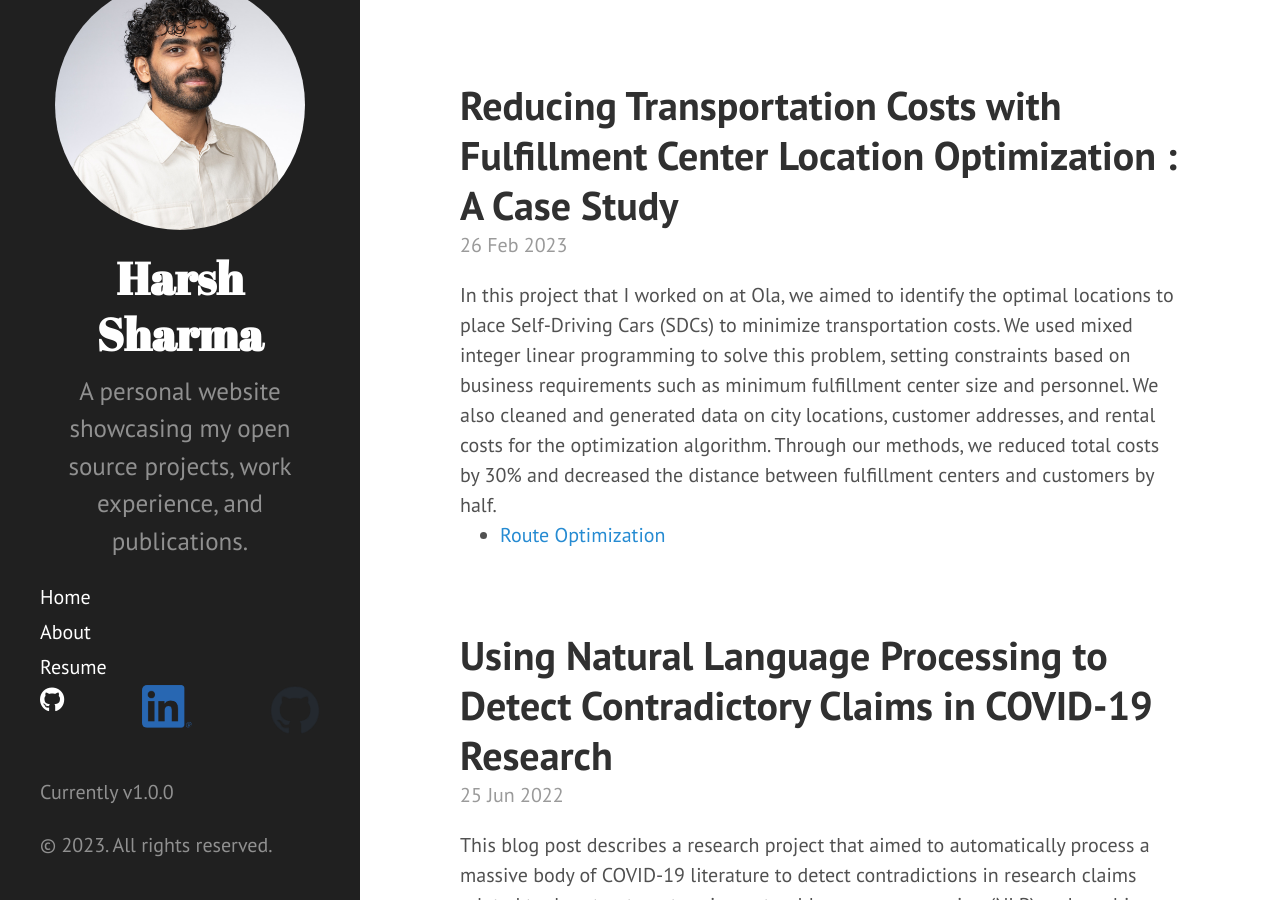
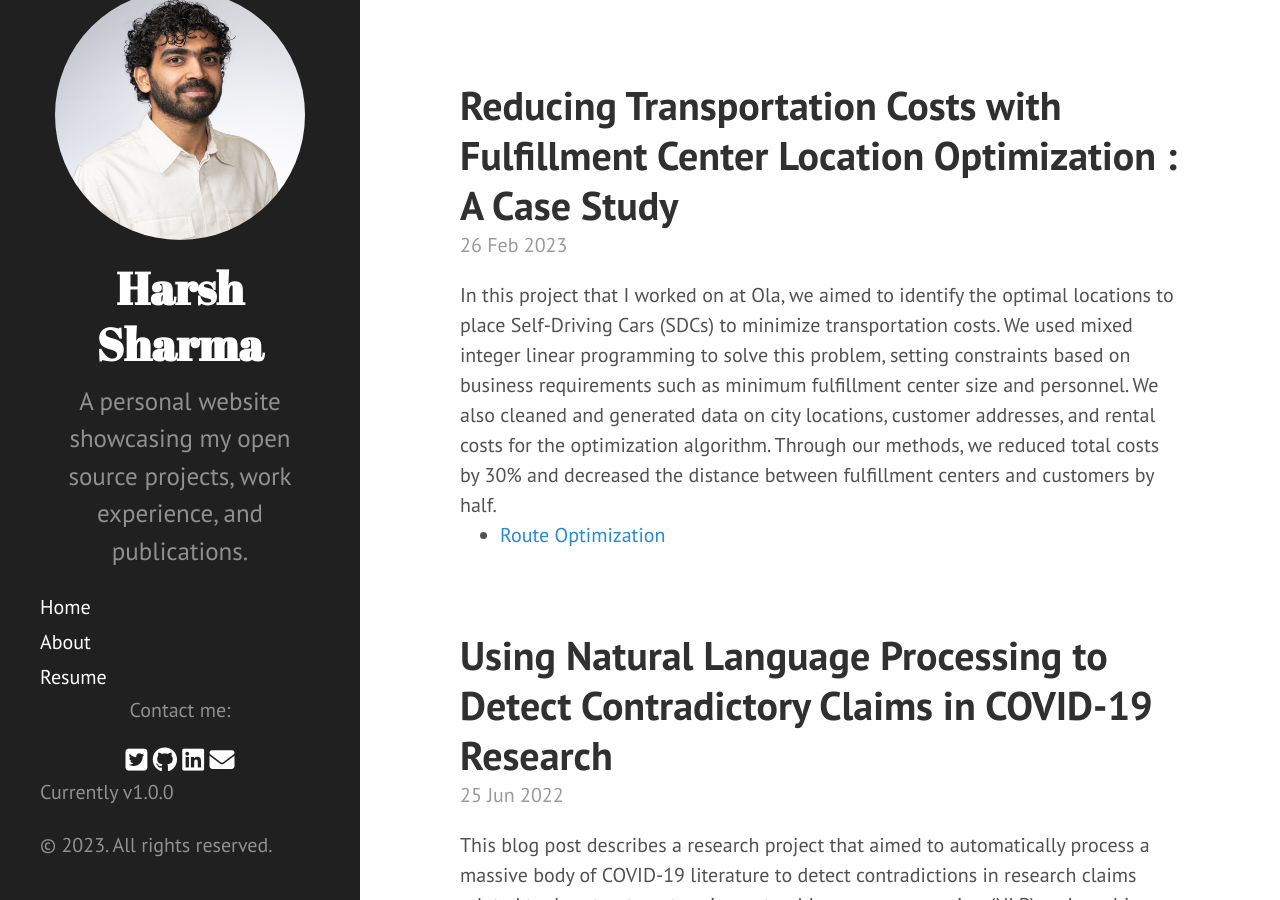
Before and after one commit to 97harsh/97harsh.github.io, a Jekyll site: the page built from index.html, in a window 1280 px wide and 900 px high. Built offline with Jekyll 4.4.1, drawn with Linux system fonts in a browser that asks for light colours; nearby versions of some CDN libraries; library files that are not in the unit come from our copies; Markdown is read by kramdown in place of the engine named in the settings; the list of posts is cut into pages by our own code.

Commit message:
sidebar modify

```diff
--- a/_includes/sidebar.html
+++ b/_includes/sidebar.html
@@ -22,19 +22,30 @@
           {% endif %}
         {% endif %}
       {% endfor %}
-      <div class="sidebar-social">
+      <div class="sidebar-item" id="contact-list" style="text-align:center">
+
+        <p>
+          Contact me:
+        </p>
+
+    <!--For future reference icons are being drawn from font awesome  (hence fa-stuff classes) -->
+
+        <a href="https://www.twitter.com/{{ site.author.twitter }}">
+          <i class="fa fa-twitter-square fa-lg"></i>
+        </a>
 
         <a href="https://www.github.com/{{ site.author.github }}">
           <i class="fa fa-github fa-lg"></i>
         </a>
 
-        <a href="https://www.linkedin.com/in/sharma97/" target="_blank">
-          <img src="{{ site.baseurl }}/assets/images/linkedin-logo.png" alt="LinkedIn" style="max-width: 50px;">
+        <a href="https://www.linkedin.com/in/{{ site.author.linkedin }}">
+          <i class="fa fa-linkedin-square fa-lg"></i>
         </a>
 
-        <a href="https://github.com/97harsh" target="_blank">
-          <img src="{{ site.baseurl }}/assets/images/github-logo.png" alt="GitHub" style="max-width: 50px;">
+        <a href="mailto: {{ site.author.email }}">
+          <i class="fa fa-envelope fa-lg"></i>
         </a>
+
       </div>
 
       <span class="sidebar-nav-item">Currently v{{ site.version }}</span>
```
